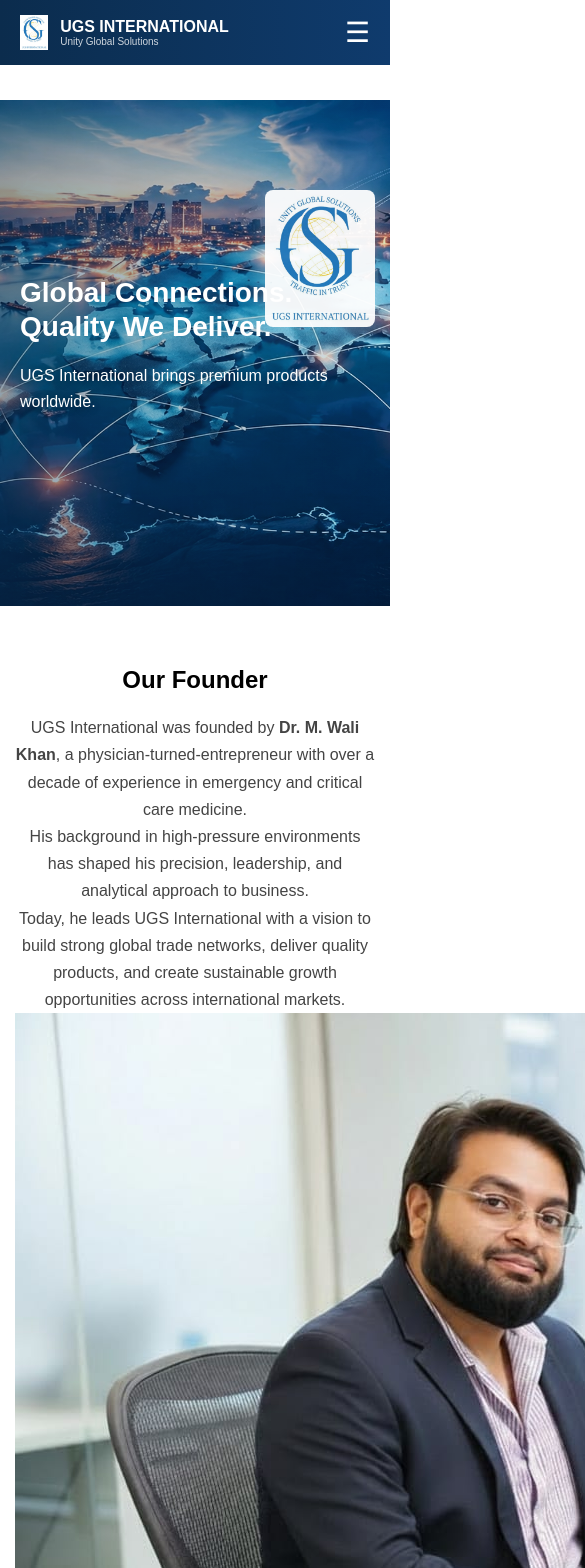
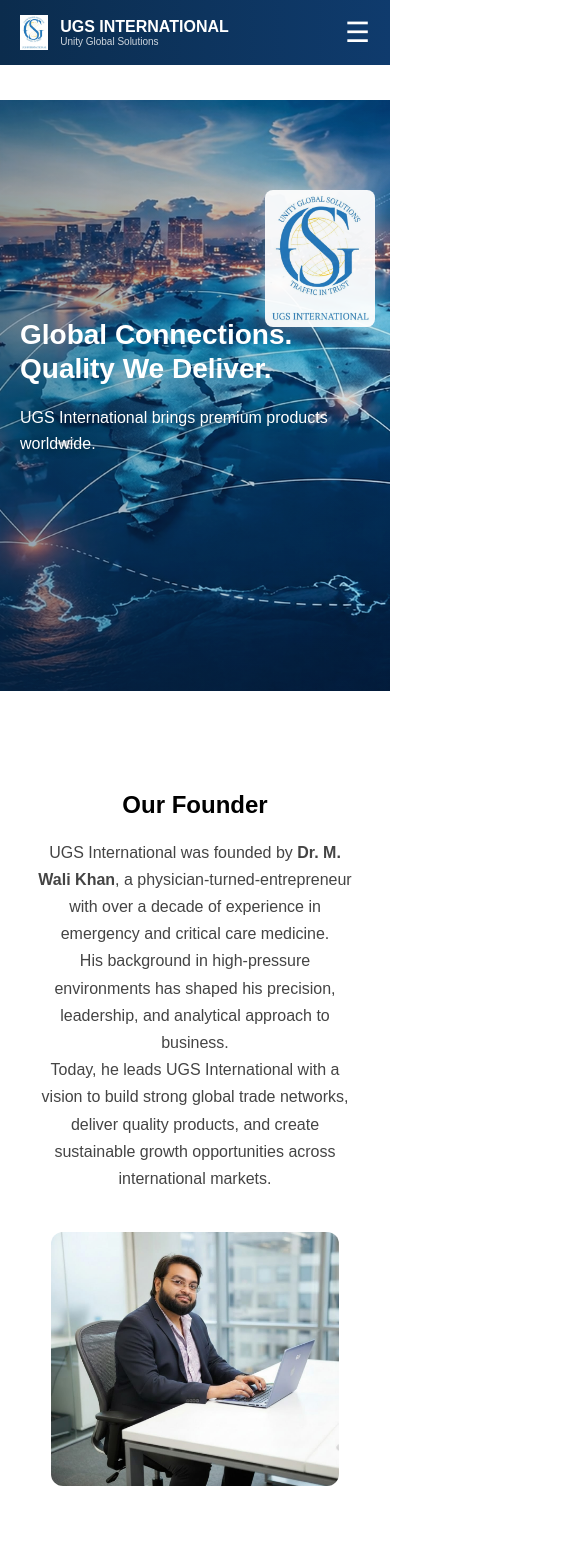
Before and after one commit to hasanaat-xyz/ugs-website, a React (Vite) app in the folder ugs-website/: page / in a window 390 px wide. Shown: the top 1568 px of the page, 585 px wide, since content can reach past the window. Built offline with nearby package versions, Linux system fonts and the light colour scheme.

Commit message:
logo updated in hero-section

```diff
--- a/ugs-website/src/index.css
+++ b/ugs-website/src/index.css
@@ -335,3 +335,93 @@
     top: 90px;
   }
 }
+
+.hero {
+  height: 100vh;
+}
+
+@media (max-width: 768px) {
+  .hero {
+    height: 70vh; /* reduce height on mobile */
+  }
+
+  .hero img {
+    object-fit: cover;
+    object-position: center;
+  }
+}
+.founder-img {
+  width: 100%;
+  max-width: 500px;   /* controls max size */
+  height: auto;
+  border-radius: 10px; /* optional for clean look */
+}
+/* ================= FOUNDER SECTION ================= */
+
+.founder-container {
+  display: flex;
+  align-items: center;
+  justify-content: space-between;
+  gap: 40px;
+  max-width: 1100px;
+  margin: auto;
+  padding: 40px 20px;
+}
+
+/* LEFT SIDE */
+.founder-text {
+  flex: 1;
+  text-align: left;
+}
+
+.founder-text h1 {
+  margin-bottom: 20px;
+}
+
+/* RIGHT SIDE */
+.founder-image {
+  flex: 1;
+  display: flex;
+  justify-content: center;
+}
+
+/* IMAGE FIX (THIS IS THE MAIN FIX) */
+.founder-image img {
+  width: 100%;
+  max-width: 400px;  /* prevents huge image */
+  height: auto;
+  border-radius: 12px;
+  object-fit: cover;
+}
+
+/* ================= MOBILE FIX ================= */
+
+@media (max-width: 768px) {
+  .founder-container {
+    flex-direction: column;
+    text-align: center;
+  }
+
+  .founder-text {
+    text-align: center;
+  }
+
+  .founder-image img {
+    max-width: 90%;
+  }
+}
+
+.hero {
+  height: 100vh;
+}
+
+@media (max-width: 768px) {
+  .hero {
+    height: 70vh; /* reduce height on mobile */
+  }
+
+  .hero img {
+    object-fit: cover;
+    object-position: center;
+  }
+}
```
